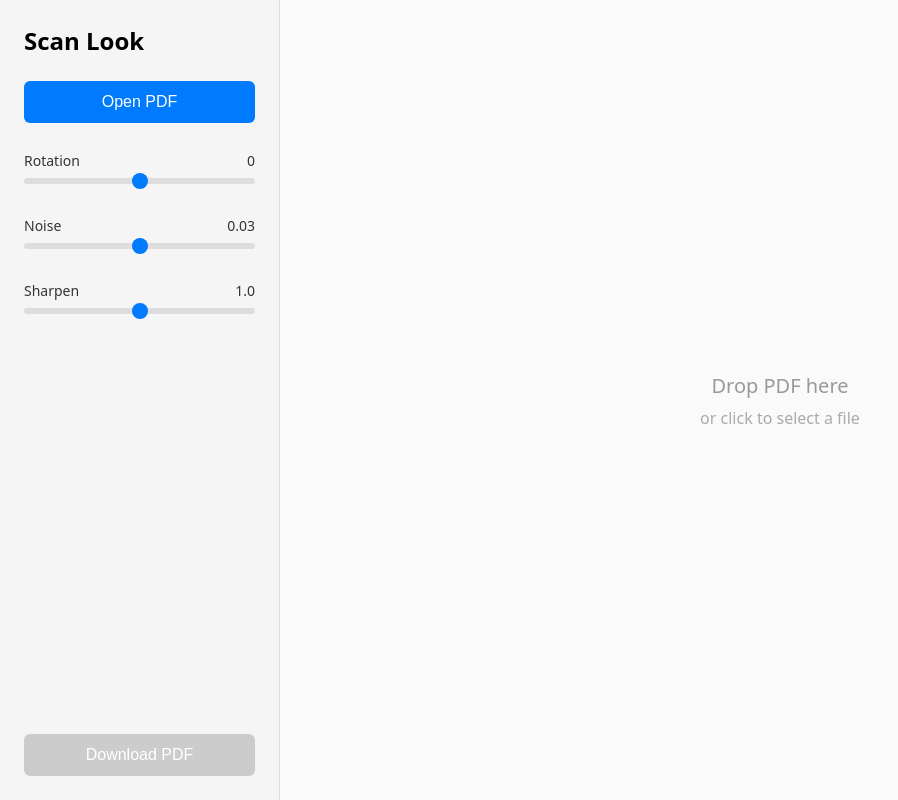
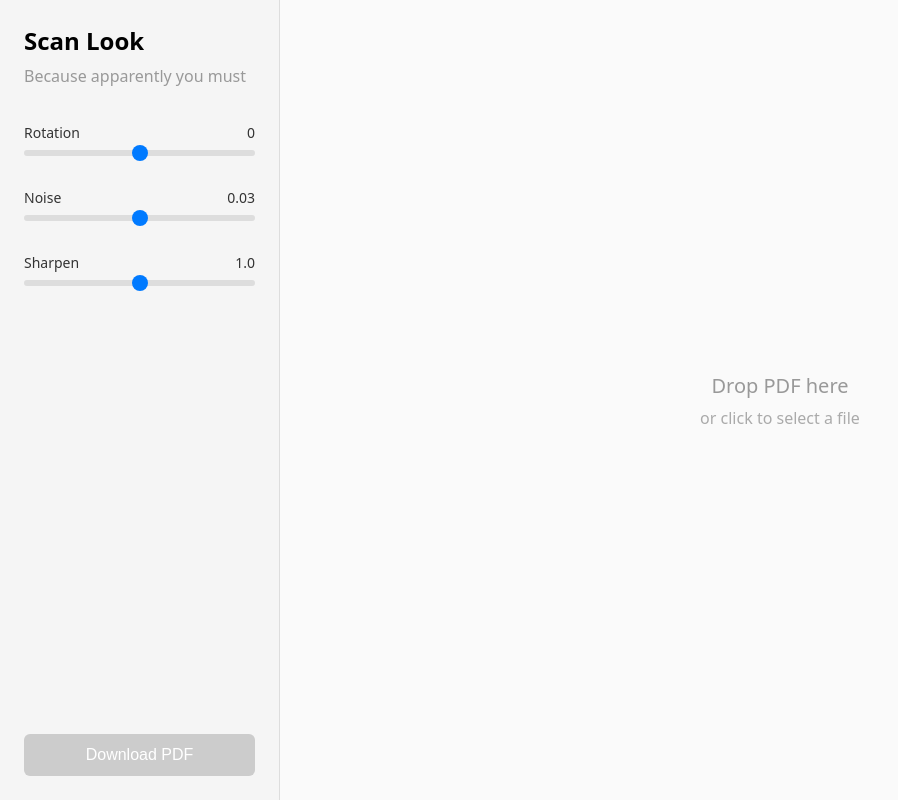
Before and after one commit to slezica/scanlook, a website built with Vite: page src/index.html in a window 1280 px wide. Shown: the whole page, without its empty margins (0-898 px from the left). Built offline with nearby package versions, Linux system fonts and the light colour scheme.

Commit message:
ui: add subtitle in sidebar

```diff
--- a/src/index.html
+++ b/src/index.html
@@ -9,8 +9,10 @@
 <body>
   <div id="app">
     <div id="sidebar">
-      <h1>Scan Look</h1>
-
+      <div class="title">
+        <h1>Scan Look</h1>
+        <h2>Because apparently you must</h2>
+      </div>
       <button id="open-btn">Open PDF</button>
       <input type="file" id="file-input" accept=".pdf,application/pdf" hidden>
 
--- a/src/style.css
+++ b/src/style.css
@@ -37,7 +37,15 @@ html, body {
   margin-bottom: 8px;
 }
 
+#sidebar h2 {
+  font-size: 1rem;
+  font-weight: 400;
+  margin-bottom: 8px;
+  color: #999;
+}
+
 #open-btn {
+  display: none;
   padding: 12px 20px;
   background: #007aff;
   color: white;
```
